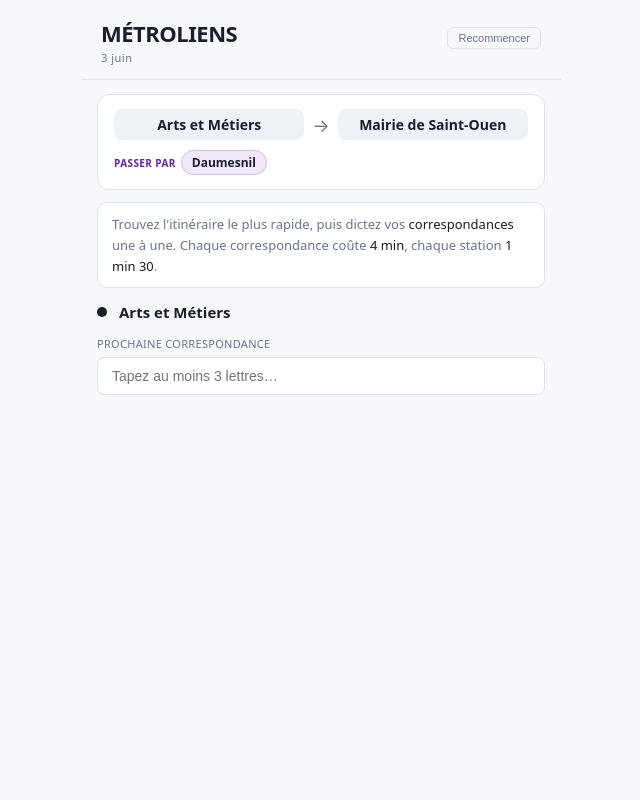
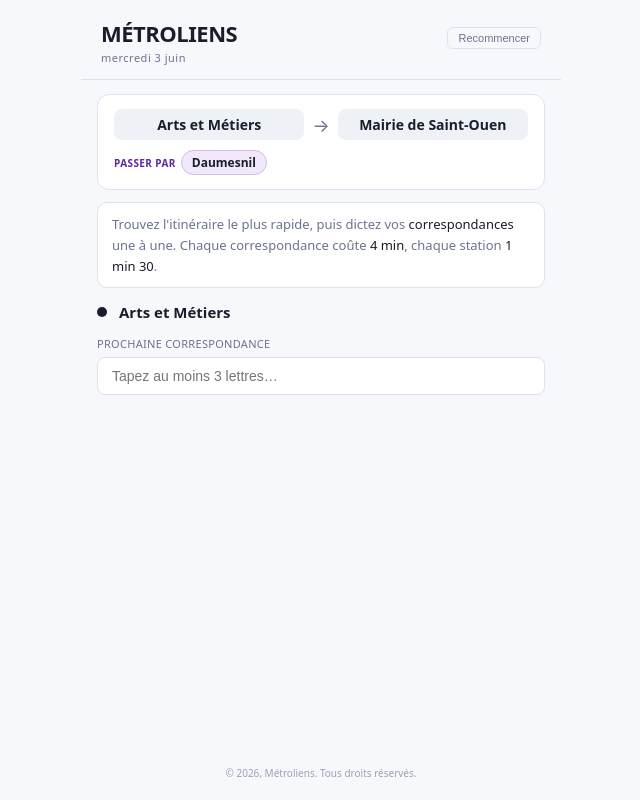
Before and after one commit to oignonmetro/metroliens, a React (Vite) app: page / in a window 1280 px wide. Shown: the whole page, without its empty margins (319-959 px from the left). Built offline with nearby package versions, Linux system fonts and the light colour scheme; a web font is replaced by a local one.

Commit message:
Ajoute le jour de la semaine à la date et un pied de page
- La date d'en-tête inclut désormais le jour (la difficulté augmentant
  au fil de la semaine, le jour est une information utile)
- Mention de copyright discrète en pied de page

https://claude.ai/code/session_01FvAawmkm5vMeN1zu4QSLzk

```diff
--- a/src/Metroliens.jsx
+++ b/src/Metroliens.jsx
@@ -259,7 +259,7 @@ export default function Metrodoku() {
 
   const ratio = optimal ? Math.round((totalTime / optimal.time) * 100) : null;
   const today = new Date();
-  const dateStr = today.toLocaleDateString('fr-FR',{day:'numeric',month:'long'});
+  const dateStr = today.toLocaleDateString('fr-FR',{weekday:'long',day:'numeric',month:'long'});
 
   // Statut final des contraintes (calculé seulement quand la partie est finie).
   const finalReqStatus = useMemo(
@@ -795,6 +795,12 @@ export default function Metrodoku() {
           </div>
         )}
       </div>
+
+      {/* PIED DE PAGE */}
+      <div style={{padding:'16px 20px 20px', textAlign:'center', fontSize:10,
+        color:T.dim}}>
+        © 2026, Métroliens. Tous droits réservés.
+      </div>
     </div>
   );
 }
```
